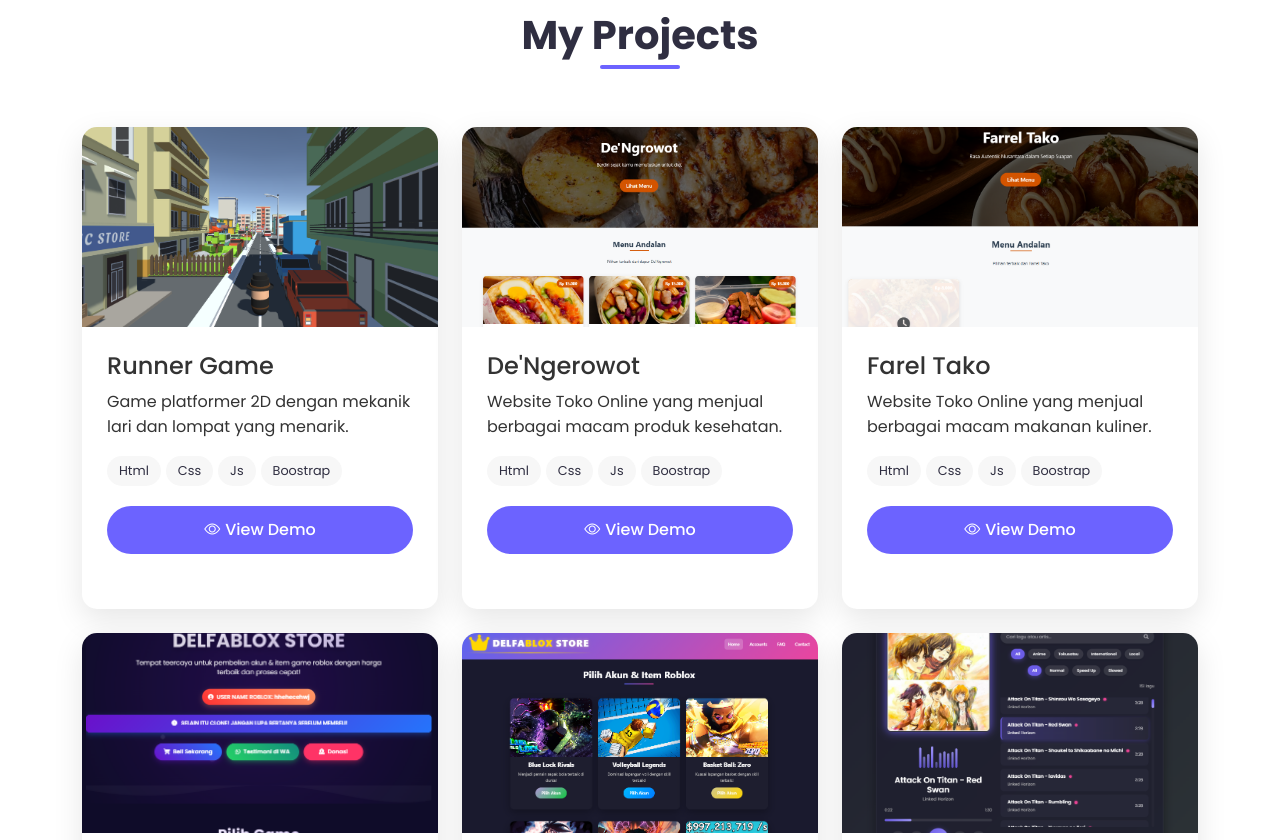
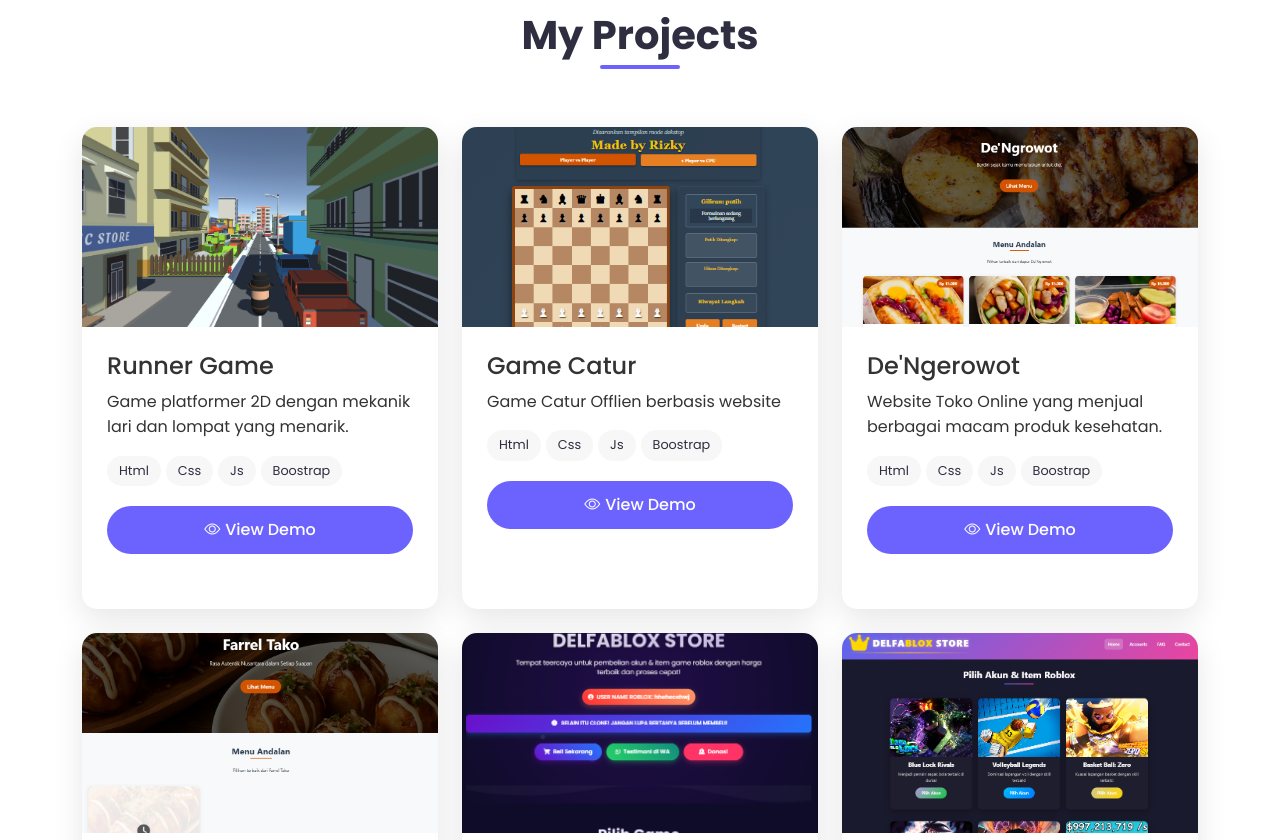
Before and after one commit to IkyyArt/IkkyWeb.Portofolio.github.io, a plain HTML site: page index.html in a window 1280 px wide. Shown: the part 1960-2800 px from the top of the page. Drawn offline with nearby package versions, Linux system fonts and the light colour scheme.

Commit message:
Add files via upload

```diff
--- a/index.html
+++ b/index.html
@@ -917,7 +917,33 @@
               </div>
             </div>
           </div>
-          <!-- Project 2 -->
+
+          <!---- Project 2 -->
+          <div class="col-lg-4 col-md-6 mb-4">
+            <div class="project-card fade-in">
+              <img src="Catur.png" alt="Svgl.app" class="project-img" />
+              <div class="project-content">
+                <h4>Game Catur</h4>
+                <p>Game Catur Offlien berbasis website</p>
+                <div class="project-tags">
+                  <span class="project-tag">Html</span>
+                  <span class="project-tag">Css</span>
+                  <span class="project-tag">Js</span>
+                  <span class="project-tag">Boostrap</span>
+                </div>
+                <div class="project-actions">
+                  <a
+                    href="https://ikyyart.github.io/GameCatur.github.io/"
+                    class="btn btn-primary"
+                    target="_blank"
+                  >
+                    <i class="bi bi-eye"></i> View Demo
+                  </a>
+                </div>
+              </div>
+            </div>
+          </div>
+          <!-- Project 3 -->
           <div class="col-lg-4 col-md-6 mb-4">
             <div class="project-card fade-in">
               <img
@@ -950,7 +976,7 @@
             </div>
           </div>
 
-          <!-- Project 2 -->
+          <!-- Project 4 -->
           <div class="col-lg-4 col-md-6 mb-4">
             <div class="project-card fade-in">
               <img
@@ -983,7 +1009,7 @@
             </div>
           </div>
 
-          <!-- Project 3 -->
+          <!-- Project 5 -->
           <div class="col-lg-4 col-md-6 mb-4">
             <div class="project-card fade-in">
               <img src="DELFASIMPLE.png" alt="Svgl.app" class="project-img" />
@@ -1011,7 +1037,7 @@
             </div>
           </div>
 
-          <!-- Project 4 -->
+          <!-- Project 6 -->
           <div class="col-lg-4 col-md-6 mb-4">
             <div class="project-card fade-in">
               <img src="DelfaExtended.png" alt="Svgl.app" class="project-img" />
@@ -1040,7 +1066,7 @@
             </div>
           </div>
 
-          <!-- Project 5 -->
+          <!-- Project 7 -->
           <div class="col-lg-4 col-md-6 mb-4">
             <div class="project-card fade-in">
               <img src="Music.png" alt="Svgl.app" class="project-img" />
@@ -1065,6 +1091,7 @@
               </div>
             </div>
           </div>
+          <!-- Add more projects here -->
         </div>
       </div>
     </section>
```
Also changed, not shown: Catur.png (added).
